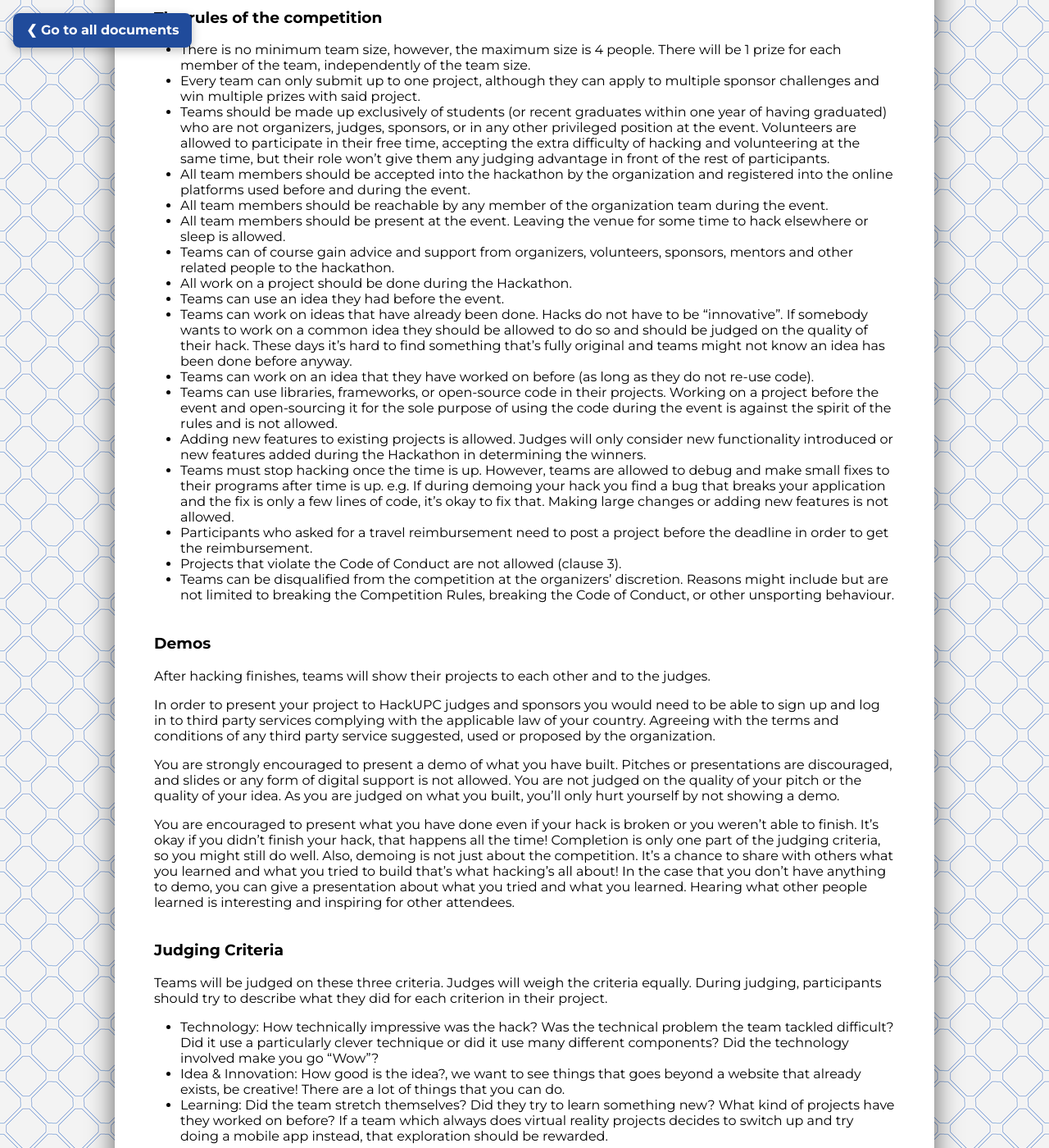
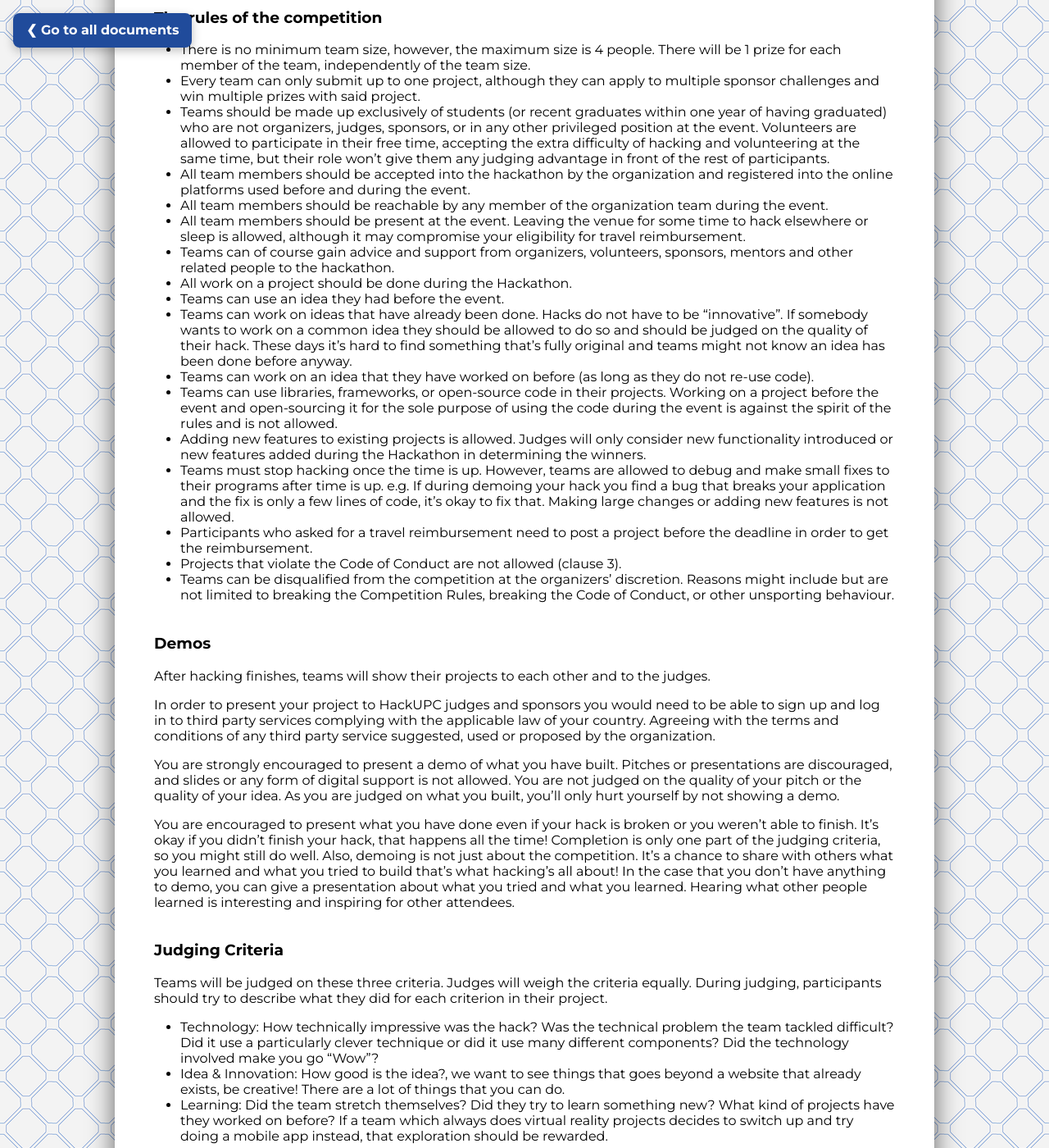
Before and after one commit to hackupc/legal-page, a Jekyll site: the page built from _documents/terms_and_conditions.md, in a window 1280 px wide and 1400 px high, scrolled down 1262 px. Shown: the whole window at 82% size. Built offline with Jekyll 4.4.1, drawn with Linux system fonts in a browser that asks for light colours; some of the changed text lies outside the part shown.

Commit message:
Update terms_and_conditions.md

```diff
--- a/_documents/terms_and_conditions.md
+++ b/_documents/terms_and_conditions.md
@@ -46,7 +46,7 @@ Remember that Hackathons are like marathons. Some people go to compete, but most
 1. Teams should be made up exclusively of students (or recent graduates within one year of having graduated) who are not organizers, judges, sponsors, or in any other privileged position at the event. Volunteers are allowed to participate in their free time, accepting the extra difficulty of hacking and volunteering at the same time, but their role won't give them any judging advantage in front of the rest of participants.
 1. All team members should be accepted into the hackathon by the organization and registered into the online platforms used before and during the event.
 1. All team members should be reachable by any member of the organization team during the event.
-1. All team members should be present at the event. Leaving the venue for some time to hack elsewhere or sleep is allowed.
+1. All team members should be present at the event. Leaving the venue for some time to hack elsewhere or sleep is allowed, although it may compromise your eligibility for travel reimbursement.
 1. Teams can of course gain advice and support from organizers, volunteers, sponsors, mentors and other related people to the hackathon.
 1. All work on a project should be done during the Hackathon.
 1. Teams can use an idea they had before the event.
```
Also changed, not shown: other parts of _documents/terms_and_conditions.md (+1 -2 lines).
